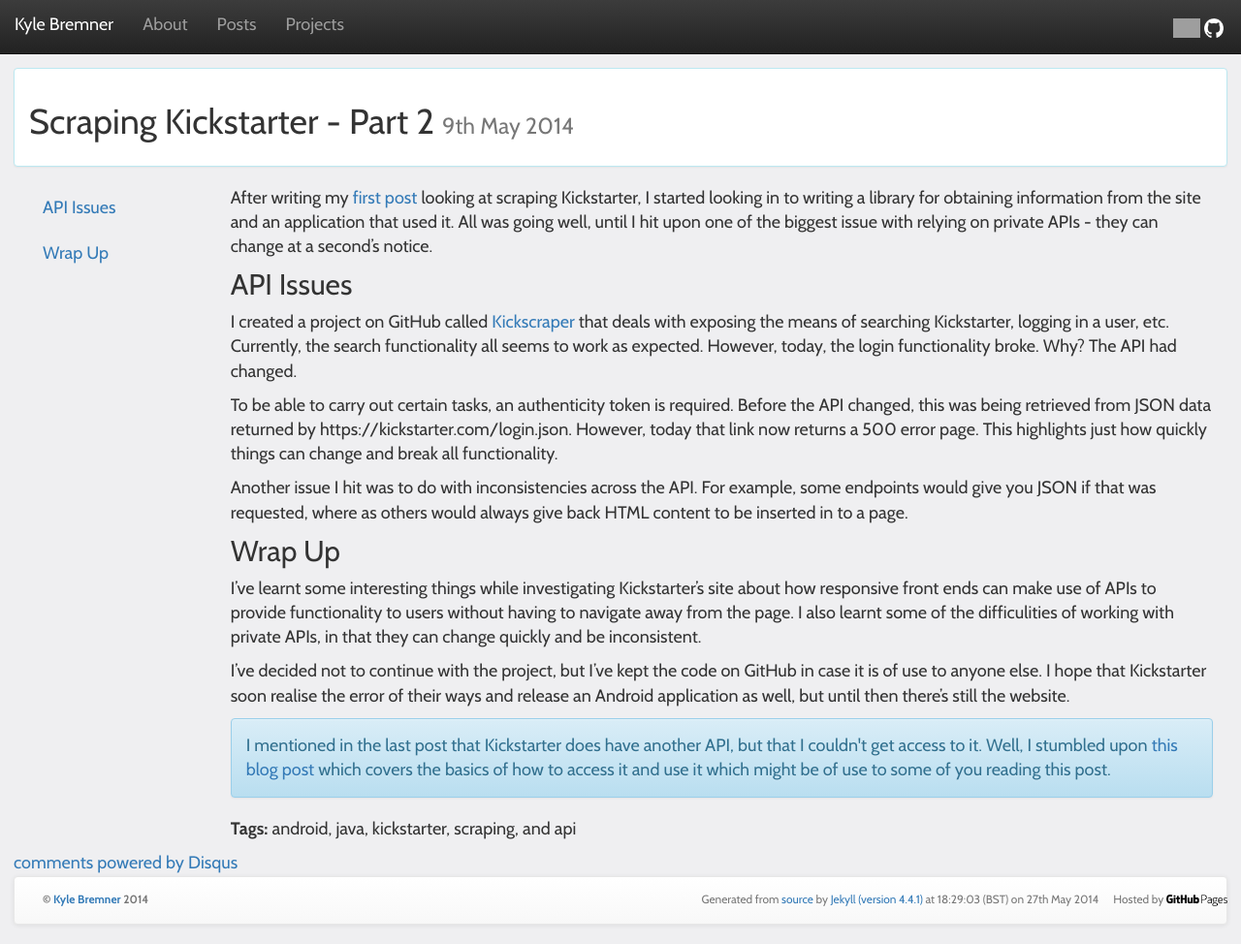
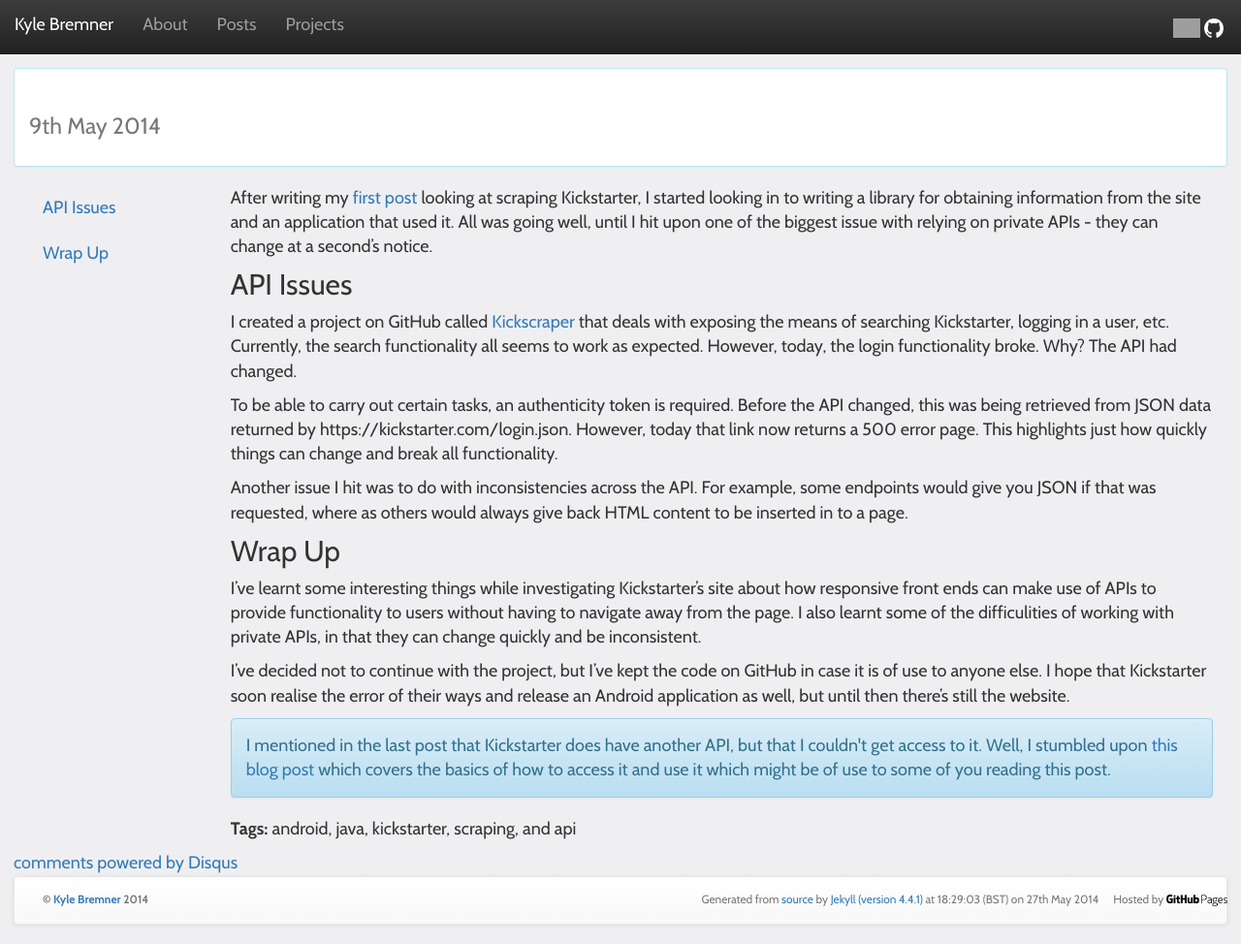
Before and after one commit to kbremner/kbremner.github.io, a Jekyll site: the page built from _posts/2014-05-09-kickstarter-part2.md, in a window 1280 px wide and 974 px high. Shown: the whole window at 97% size. Built offline with Jekyll 4.4.1, drawn with Linux system fonts in a browser that asks for light colours; nearby versions of some CDN libraries; Markdown is read by kramdown in place of the engine named in the settings; comment, search, counter and statistics services are not loaded; grey boxes are pictures that could not be loaded.

Commit message:
Update post.html

```diff
--- a/_layouts/post.html
+++ b/_layouts/post.html
@@ -5,7 +5,7 @@
 
 <div class="panel panel-info">
   <div class="panel-body">
-    <h1>{{ page.title }} <br class="visible-xs"><small>{% include format_date.html time=page.date %}</small></h1>
+    <h1>{{ page.post_title }} <br class="visible-xs"><small>{% include format_date.html time=page.date %}</small></h1>
   </div>
 </div>
 
```
